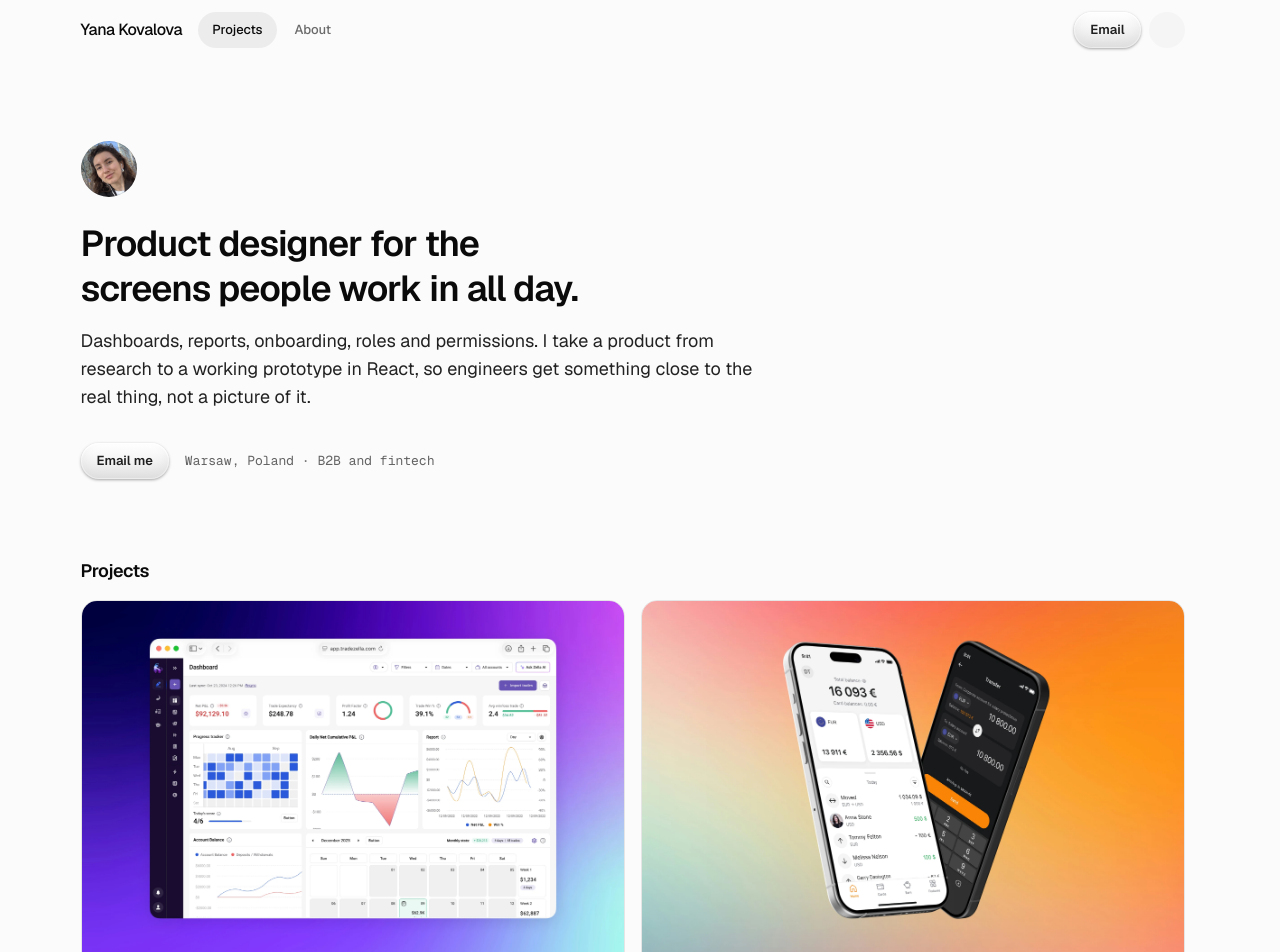
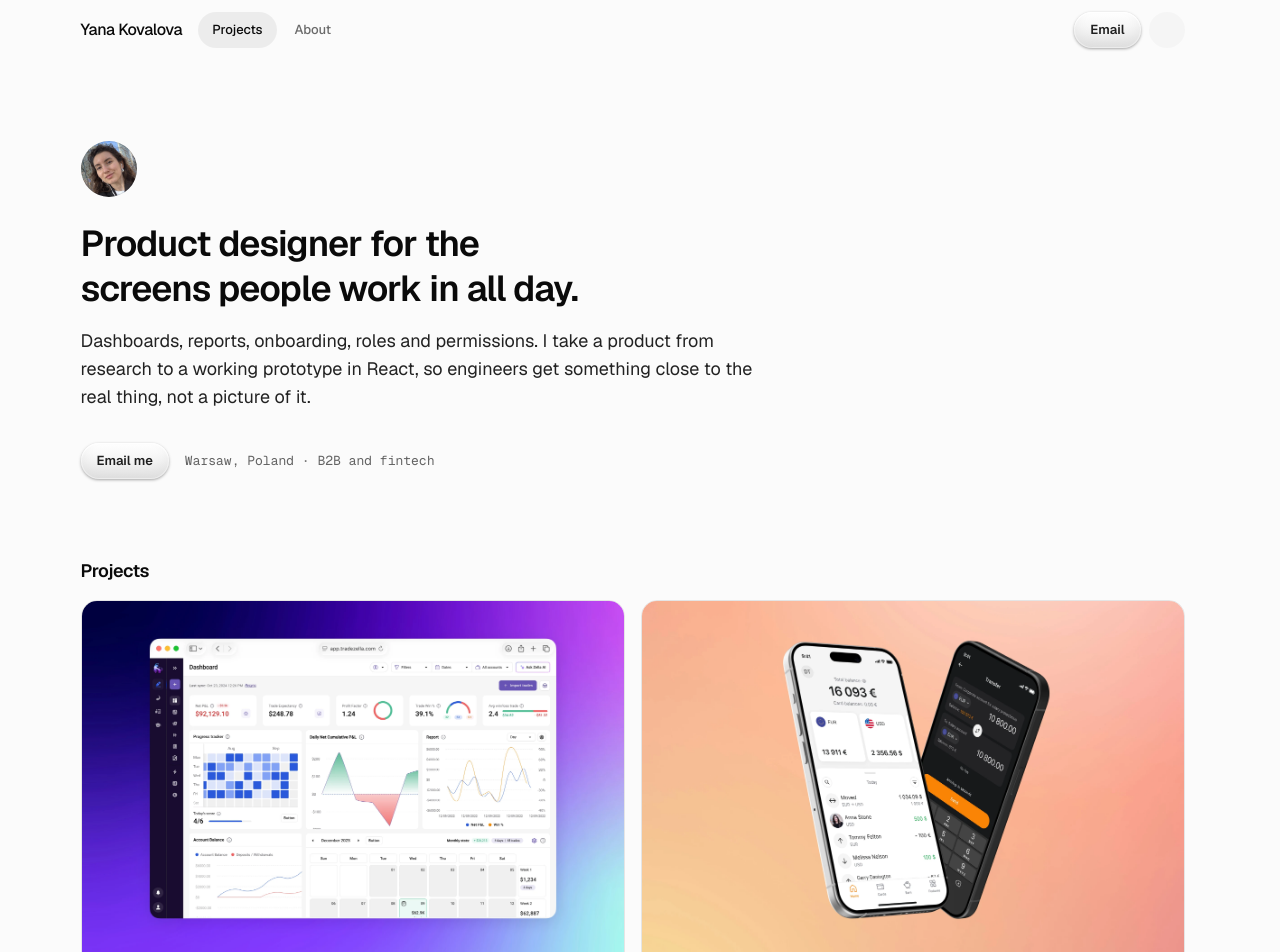
Before and after one commit to yana-k07/portfolio, a Next.js app: page / in a window 1280 px wide. Shown: the top 952 px of the page. Built offline with nearby package versions, Linux system fonts and the light colour scheme; some icons are missing.

Commit message:
Yetlo home card: peach gradient cover
Co-Authored-By: Claude Opus 5.5 <noreply@anthropic.com>
Claude-Session: https://claude.ai/code/session_01JdBbVxvSpMtVivTK7th3ph

```diff
--- a/app/page.tsx
+++ b/app/page.tsx
@@ -59,8 +59,8 @@ const PROJECTS: Project[] = [
     logo: '/assets/logos/yetlo.png',
     title: 'A money transfer app for Europe, designed from scratch',
     fact: 'Money transfers on web, iOS and Android',
-    cover: asset('yetlo-cover-gradient.webp'),
-    coverDark: asset('yetlo-cover-gradient.webp'),
+    cover: asset('yetlo-cover-peach.webp'),
+    coverDark: asset('yetlo-cover-peach.webp'),
   },
   {
     slug: 'yetlo-business',
```
Also changed, not shown: public/assets/yetlo-cover-gradient.webp (deleted), public/assets/yetlo-cover-peach.webp (added).
